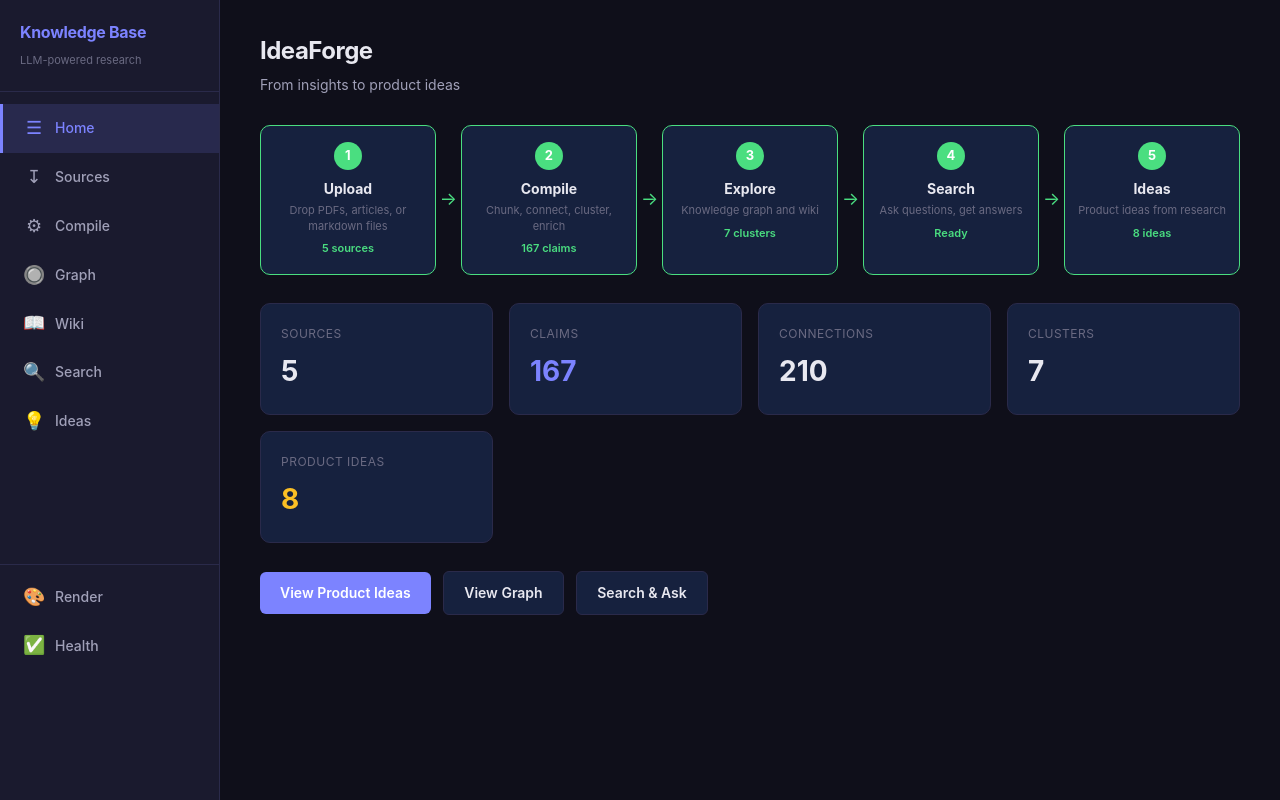
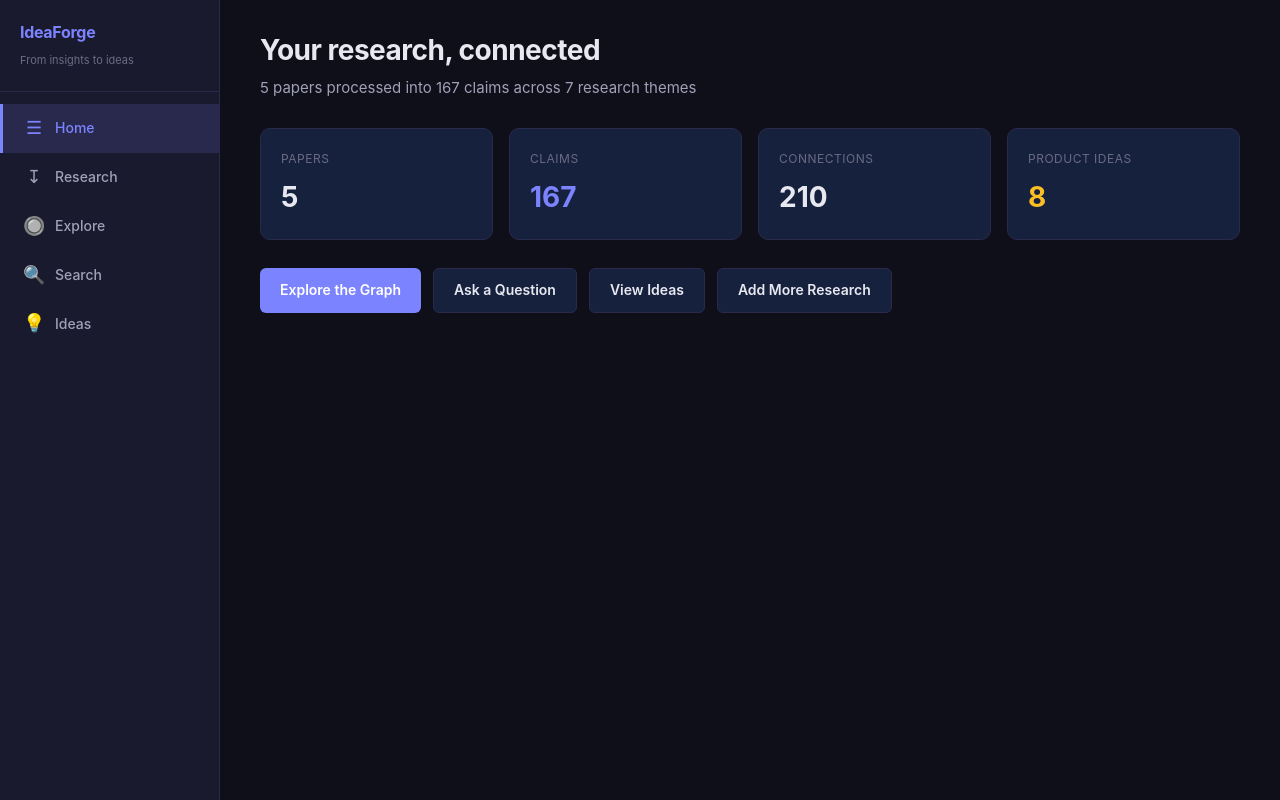
Before and after one commit to jyothivenkat-hub/llm-knowledge-base, a Flask app: page / in a window 1280 px wide. Run offline with Flask 3, Linux system fonts and the light colour scheme; some libraries are stand-ins or nearby versions.

Commit message:
Redesign dashboard for new users: simplified nav, guided onboarding
- Sidebar: 5 items (Home, Research, Explore, Search, Ideas) instead of 9
- Home: hero + onboarding steps for new users, stats + actions for existing
- Research: upload + compile merged into one guided flow
- Explore: graph + wiki + insights merged with tabs
- Removed Q&A (redundant with Search), Render and Health moved to tools

Co-Authored-By: Claude Opus 4.6 (1M context) <noreply@anthropic.com>

```diff
--- a/src/dashboard/app.py
+++ b/src/dashboard/app.py
@@ -120,6 +120,39 @@ def create_app(config: Optional[Config] = None) -> Flask:
                 history.append({"title": title, "date": f.stem[:10],
                                 "path": str(f.relative_to(config.vault_path))})
         return render_template("qa.html", active="qa", history=history)
+
+    @app.route("/research")
+    def research_page():
+        from ..ingest.manifest import Manifest
+        manifest = Manifest(config.raw_path / "_manifest.yaml")
+        entries = manifest.all_entries()
+        return render_template("research.html", active="research", entries=entries)
+
+    @app.route("/explore")
+    def explore_page():
+        has_graph = config.graph_path.exists()
+        papers = []
+        if has_graph:
+            graph = json.loads(config.graph_path.read_text(encoding="utf-8"))
+            graph_nodes = graph.get("nodes", [])
+            from ..ingest.manifest import Manifest
+            manifest = Manifest(config.raw_path / "_manifest.yaml")
+            for entry in manifest.all_entries():
+                claim_count = sum(1 for n in graph_nodes if entry.path in n.get("source_paper", ""))
+                source_type = "PDF" if entry.path.endswith(".pdf") else "Article"
+                slug_name = entry.path.split("/")[-1].rsplit(".", 1)[0]
+                wiki_source = None
+                for f in (config.wiki_path / "sources").glob("*.md"):
+                    if slug_name.lower() in f.stem.lower():
+                        wiki_source = str(f.relative_to(config.wiki_path))
+                        break
+                papers.append({
+                    "title": entry.title,
+                    "path": wiki_source or f"sources/{slug_name}.md",
+                    "claim_count": claim_count,
+                    "source_type": source_type,
+                })
+        return render_template("explore.html", active="explore", has_graph=has_graph, papers=papers)
 
     @app.route("/search")
     def search_page():
--- a/src/dashboard/templates/base.html
+++ b/src/dashboard/templates/base.html
@@ -3,27 +3,21 @@
 <head>
     <meta charset="UTF-8">
     <meta name="viewport" content="width=device-width, initial-scale=1.0">
-    <title>{% block title %}KB{% endblock %} - Knowledge Base</title>
+    <title>{% block title %}IdeaForge{% endblock %}</title>
     <link rel="stylesheet" href="/static/style.css">
 </head>
 <body>
     <nav class="sidebar">
         <div class="sidebar-brand">
-            <h1>Knowledge Base</h1>
-            <span>LLM-powered research</span>
+            <h1>IdeaForge</h1>
+            <span>From insights to ideas</span>
         </div>
         <ul class="nav-items">
             <li><a href="/" class="{% if active == 'home' %}active{% endif %}"><span class="icon">&#9776;</span> Home</a></li>
-            <li><a href="/ingest" class="{% if active == 'ingest' %}active{% endif %}"><span class="icon">&#8615;</span> Sources</a></li>
-            <li><a href="/compile" class="{% if active == 'compile' %}active{% endif %}"><span class="icon">&#9881;</span> Compile</a></li>
-            <li><a href="/graph" class="{% if active == 'graph' %}active{% endif %}"><span class="icon">&#128280;</span> Graph</a></li>
-            <li><a href="/wiki/" class="{% if active == 'wiki' %}active{% endif %}"><span class="icon">&#128214;</span> Wiki</a></li>
+            <li><a href="/research" class="{% if active == 'research' %}active{% endif %}"><span class="icon">&#8615;</span> Research</a></li>
+            <li><a href="/explore" class="{% if active == 'explore' %}active{% endif %}"><span class="icon">&#128280;</span> Explore</a></li>
             <li><a href="/search" class="{% if active == 'search' %}active{% endif %}"><span class="icon">&#128269;</span> Search</a></li>
             <li><a href="/ideas" class="{% if active == 'ideas' %}active{% endif %}"><span class="icon">&#128161;</span> Ideas</a></li>
-        </ul>
-        <ul class="nav-items" style="border-top: 1px solid var(--border); margin-top: 8px; padding-top: 8px;">
-            <li><a href="/render" class="{% if active == 'render' %}active{% endif %}"><span class="icon">&#127912;</span> Render</a></li>
-            <li><a href="/lint" class="{% if active == 'lint' %}active{% endif %}"><span class="icon">&#9989;</span> Health</a></li>
         </ul>
     </nav>
     <main class="main">
--- a/src/dashboard/templates/dashboard.html
+++ b/src/dashboard/templates/dashboard.html
@@ -1,177 +1,143 @@
 {% extends "base.html" %}
-{% block title %}Dashboard{% endblock %}
+{% block title %}IdeaForge{% endblock %}
 {% block content %}
 
-<div class="page-header">
-    <h2>IdeaForge</h2>
-    <p>From insights to product ideas</p>
+{% if stats.claims > 0 %}
+{# ── Has data: show results ── #}
+<div class="hero">
+    <h1>Your research, connected</h1>
+    <p>{{ stats.raw_sources }} papers processed into {{ stats.claims }} claims across {{ stats.clusters }} research themes</p>
 </div>
 
-<!-- Horizontal pipeline: 1 → 2 → 3 → 4 → 5 -->
-<div class="pipeline">
-    <a href="/ingest" class="pip {% if stats.raw_sources > 0 %}done{% endif %}">
-        <div class="pip-num">1</div>
-        <div class="pip-title">Upload</div>
-        <div class="pip-desc">Drop PDFs, articles, or markdown files</div>
-        {% if stats.raw_sources > 0 %}
-        <div class="pip-stat">{{ stats.raw_sources }} sources</div>
-        {% endif %}
+<div class="cards">
+    <a href="/research" class="card card-link">
+        <div class="card-label">Papers</div>
+        <div class="card-value">{{ stats.raw_sources }}</div>
     </a>
-
-    <div class="pip-arrow {% if stats.raw_sources > 0 %}done{% endif %}">&#8594;</div>
-
-    <a href="/compile" class="pip {% if stats.claims > 0 %}done{% elif stats.raw_sources > 0 %}active{% endif %}">
-        <div class="pip-num">2</div>
-        <div class="pip-title">Compile</div>
-        <div class="pip-desc">Chunk, connect, cluster, enrich</div>
-        {% if stats.claims > 0 %}
-        <div class="pip-stat">{{ stats.claims }} claims</div>
-        {% endif %}
+    <a href="/explore" class="card card-link">
+        <div class="card-label">Claims</div>
+        <div class="card-value accent">{{ stats.claims }}</div>
     </a>
-
-    <div class="pip-arrow {% if stats.claims > 0 %}done{% endif %}">&#8594;</div>
-
-    <a href="/graph" class="pip {% if stats.claims > 0 %}done{% endif %}">
-        <div class="pip-num">3</div>
-        <div class="pip-title">Explore</div>
-        <div class="pip-desc">Knowledge graph and wiki</div>
-        {% if stats.clusters > 0 %}
-        <div class="pip-stat">{{ stats.clusters }} clusters</div>
-        {% endif %}
+    <a href="/explore" class="card card-link">
+        <div class="card-label">Connections</div>
+        <div class="card-value">{{ stats.edges }}</div>
     </a>
-
-    <div class="pip-arrow {% if stats.claims > 0 %}done{% endif %}">&#8594;</div>
-
-    <a href="/search" class="pip {% if stats.claims > 0 %}done{% endif %}">
-        <div class="pip-num">4</div>
-        <div class="pip-title">Search</div>
-        <div class="pip-desc">Ask questions, get answers</div>
-        {% if stats.claims > 0 %}
-        <div class="pip-stat">Ready</div>
-        {% endif %}
-    </a>
-
-    <div class="pip-arrow {% if stats.ideas > 0 %}done{% elif stats.claims > 0 %}done{% endif %}">&#8594;</div>
-
-    <a href="/ideas" class="pip {% if stats.ideas > 0 %}done{% elif stats.claims > 0 %}active{% endif %}">
-        <div class="pip-num">5</div>
-        <div class="pip-title">Ideas</div>
-        <div class="pip-desc">Product ideas from research</div>
-        {% if stats.ideas > 0 %}
-        <div class="pip-stat">{{ stats.ideas }} ideas</div>
-        {% endif %}
+    <a href="/ideas" class="card card-link">
+        <div class="card-label">Product Ideas</div>
+        <div class="card-value" style="color: var(--warning);">{{ stats.ideas }}</div>
     </a>
 </div>
 
-{% if stats.claims > 0 %}
-<div class="cards" style="margin-top: 28px;">
-    <div class="card">
-        <div class="card-label">Sources</div>
-        <div class="card-value">{{ stats.raw_sources }}</div>
+<div style="display:flex; gap:12px; margin-top:20px;">
+    <a href="/explore" class="btn btn-primary">Explore the Graph</a>
+    <a href="/search" class="btn btn-secondary">Ask a Question</a>
+    <a href="/ideas" class="btn btn-secondary">View Ideas</a>
+    <a href="/research" class="btn btn-secondary">Add More Research</a>
+</div>
+
+{% else %}
+{# ── Empty: onboarding ── #}
+<div class="hero">
+    <h1>Turn research papers<br>into product ideas</h1>
+    <p>Upload PDFs and articles. IdeaForge reads them, builds a knowledge graph<br>of how ideas connect, and generates product concepts from the findings.</p>
+</div>
+
+<div class="onboard-steps">
+    <div class="onboard-step">
+        <div class="onboard-num">1</div>
+        <h3>Upload your research</h3>
+        <p>Drop PDFs, articles, or notes. Or clip from any webpage.</p>
     </div>
-    <div class="card">
-        <div class="card-label">Claims</div>
-        <div class="card-value accent">{{ stats.claims }}</div>
+    <div class="onboard-arrow">&#8594;</div>
+    <div class="onboard-step">
+        <div class="onboard-num">2</div>
+        <h3>It reads and connects</h3>
+        <p>The LLM breaks papers into ideas, finds how they relate across sources.</p>
     </div>
-    <div class="card">
-        <div class="card-label">Connections</div>
-        <div class="card-value">{{ stats.edges }}</div>
+    <div class="onboard-arrow">&#8594;</div>
+    <div class="onboard-step">
+        <div class="onboard-num">3</div>
+        <h3>Explore and ask</h3>
+        <p>Browse the graph, search your knowledge base, get synthesized answers.</p>
     </div>
-    <div class="card">
-        <div class="card-label">Clusters</div>
-        <div class="card-value">{{ stats.clusters }}</div>
-    </div>
-    <div class="card">
-        <div class="card-label">Product Ideas</div>
-        <div class="card-value" style="color: var(--warning);">{{ stats.ideas }}</div>
+    <div class="onboard-arrow">&#8594;</div>
+    <div class="onboard-step">
+        <div class="onboard-num">4</div>
+        <h3>Get product ideas</h3>
+        <p>Actionable concepts grounded in your research findings and gaps.</p>
     </div>
 </div>
 
-<div style="margin-top: 16px;">
-    {% if stats.ideas > 0 %}
-    <a href="/ideas" class="btn btn-primary">View Product Ideas</a>
-    {% endif %}
-    <a href="/graph" class="btn btn-secondary" style="margin-left: 8px;">View Graph</a>
-    <a href="/search" class="btn btn-secondary" style="margin-left: 8px;">Search & Ask</a>
-</div>
-{% else %}
-<div class="card" style="max-width: 480px; padding: 28px; margin-top: 20px;">
-    <h3 style="margin-bottom: 8px;">Get started</h3>
-    <p style="color: var(--text-secondary); font-size: 14px; margin-bottom: 16px;">
-        Upload research papers, then compile to build your knowledge graph and generate product ideas.
-    </p>
-    <a href="/ingest" class="btn btn-primary">Upload Sources</a>
+<div style="text-align:center; margin-top:28px;">
+    <a href="/research" class="btn btn-primary" style="padding:14px 32px; font-size:16px;">Upload Your First Paper</a>
 </div>
 {% endif %}
 
 <style>
-.pipeline {
-    display: flex;
-    align-items: stretch;
-    gap: 0;
+.hero {
+    margin-bottom: 28px;
+}
+.hero h1 {
+    font-size: 28px;
+    font-weight: 700;
+    letter-spacing: -0.5px;
+    line-height: 1.3;
     margin-bottom: 8px;
 }
-.pip {
-    flex: 1;
-    display: flex;
-    flex-direction: column;
-    align-items: center;
-    text-align: center;
-    padding: 16px 8px;
-    border-radius: var(--radius);
-    border: 1px solid var(--border);
-    background: var(--bg-card);
+.hero p {
+    font-size: 15px;
+    color: var(--text-secondary);
+    line-height: 1.6;
+}
+.card-link {
     text-decoration: none;
-    color: var(--text-muted);
-    transition: all 0.15s;
+    cursor: pointer;
+    transition: border-color 0.15s;
 }
-.pip:hover {
+.card-link:hover {
     border-color: var(--accent);
-    background: var(--accent-glow);
     text-decoration: none;
 }
-.pip.done { color: var(--text-primary); border-color: var(--success); }
-.pip.active { border-color: var(--accent); }
-.pip-num {
-    width: 28px;
-    height: 28px;
+.onboard-steps {
+    display: flex;
+    align-items: flex-start;
+    gap: 0;
+    margin-top: 12px;
+}
+.onboard-step {
+    flex: 1;
+    text-align: center;
+    padding: 20px 16px;
+}
+.onboard-num {
+    width: 36px;
+    height: 36px;
     border-radius: 50%;
-    background: var(--border);
-    color: var(--text-muted);
+    background: var(--accent);
+    color: #fff;
     display: flex;
     align-items: center;
     justify-content: center;
-    font-size: 13px;
+    font-size: 16px;
     font-weight: 700;
-    margin-bottom: 8px;
+    margin: 0 auto 12px;
 }
-.pip.done .pip-num { background: var(--success); color: #fff; }
-.pip.active .pip-num { background: var(--accent); color: #fff; }
-.pip-title {
-    font-size: 14px;
+.onboard-step h3 {
+    font-size: 15px;
     font-weight: 700;
-    margin-bottom: 3px;
-}
-.pip.done .pip-title { color: var(--text-primary); }
-.pip-desc {
-    font-size: 11px;
-    color: var(--text-muted);
-    line-height: 1.4;
     margin-bottom: 6px;
 }
-.pip-stat {
-    font-size: 11px;
-    font-weight: 600;
-    color: var(--success);
+.onboard-step p {
+    font-size: 13px;
+    color: var(--text-secondary);
+    line-height: 1.5;
 }
-.pip-arrow {
+.onboard-arrow {
     display: flex;
     align-items: center;
-    padding: 0 4px;
-    font-size: 18px;
+    font-size: 22px;
     color: var(--border);
-    flex-shrink: 0;
+    padding-top: 30px;
 }
-.pip-arrow.done { color: var(--success); }
 </style>
 {% endblock %}
```
Also changed, not shown: src/dashboard/templates/explore.html (added, +205 -0 lines), src/dashboard/templates/research.html (added, +71 -0 lines).
